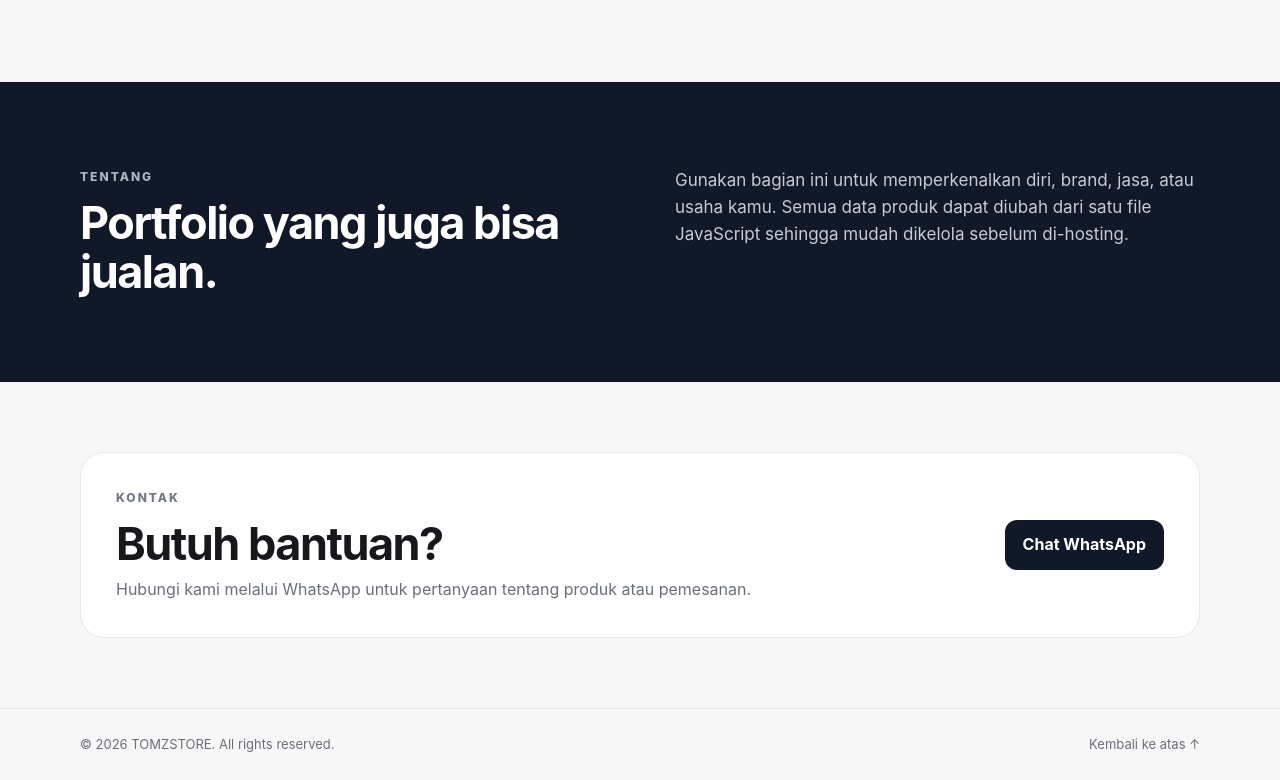
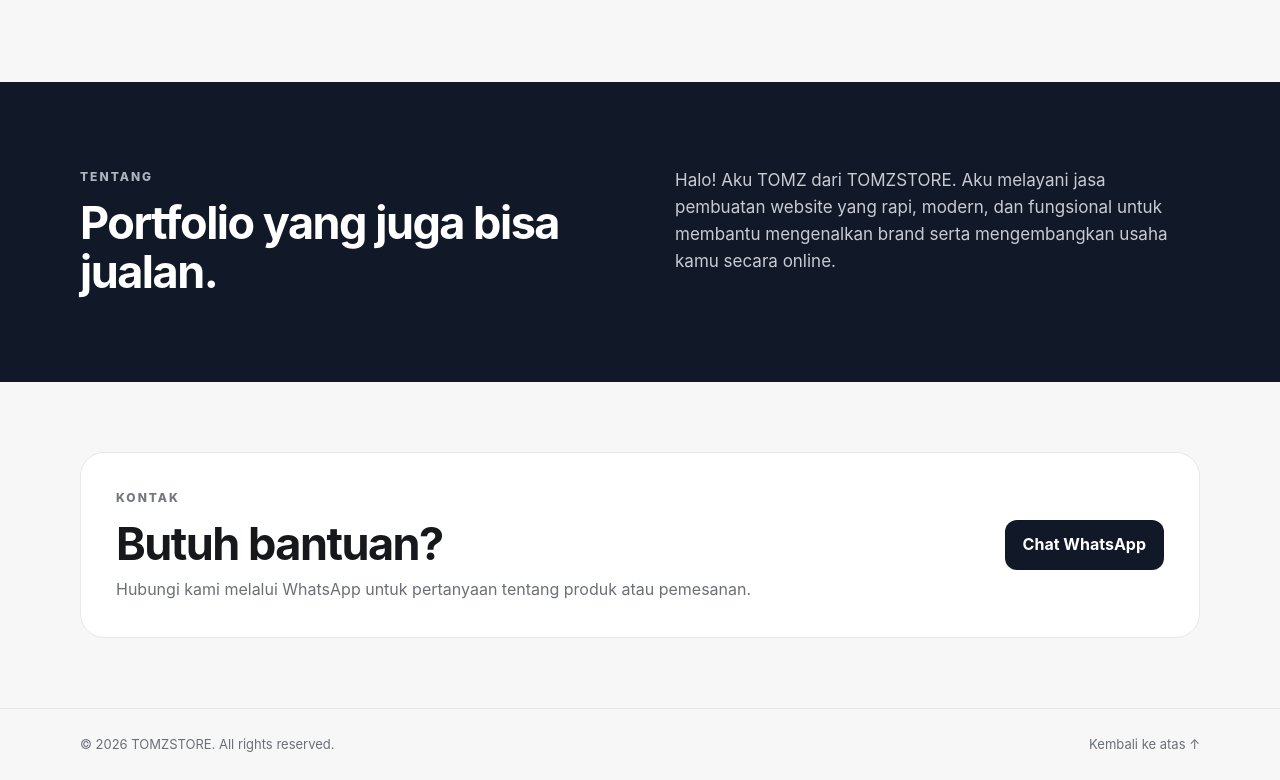
Before and after one commit to regebait/Onlineshoptomz, a plain HTML site: page index.html in a window 1280 px wide. Shown: the part 1845-2625 px from the top of the page. Drawn offline with Linux system fonts and the light colour scheme.

Commit message:
Update introduction paragraph in index.html

```diff
--- a/index.html
+++ b/index.html
@@ -102,7 +102,7 @@
           <p class="eyebrow">TENTANG</p>
           <h2>Portfolio yang juga bisa jualan.</h2>
         </div>
-        <p>Gunakan bagian ini untuk memperkenalkan diri, brand, jasa, atau usaha kamu. Semua data produk dapat diubah dari satu file JavaScript sehingga mudah dikelola sebelum di-hosting.</p>
+        <p>Halo! Aku TOMZ dari TOMZSTORE. Aku melayani jasa pembuatan website yang rapi, modern, dan fungsional untuk membantu mengenalkan brand serta mengembangkan usaha kamu secara online.</p>
       </div>
     </section>
 
```
